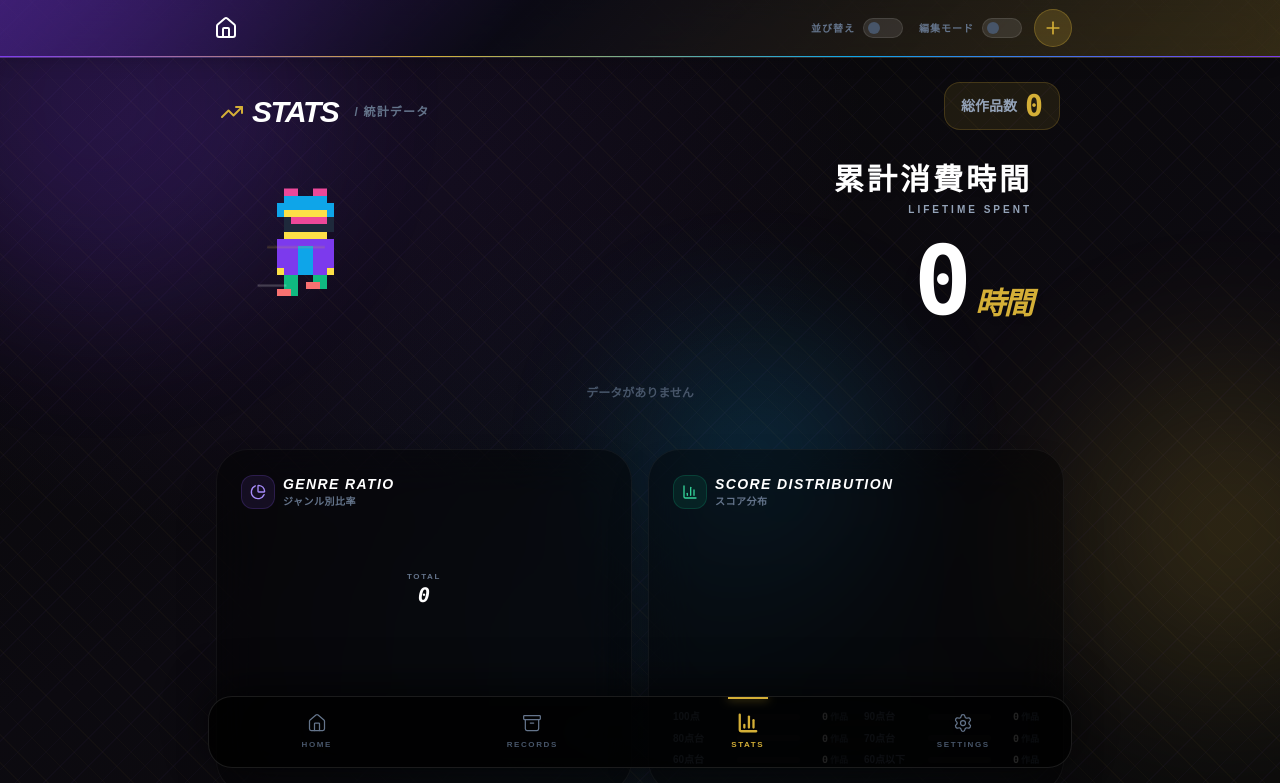
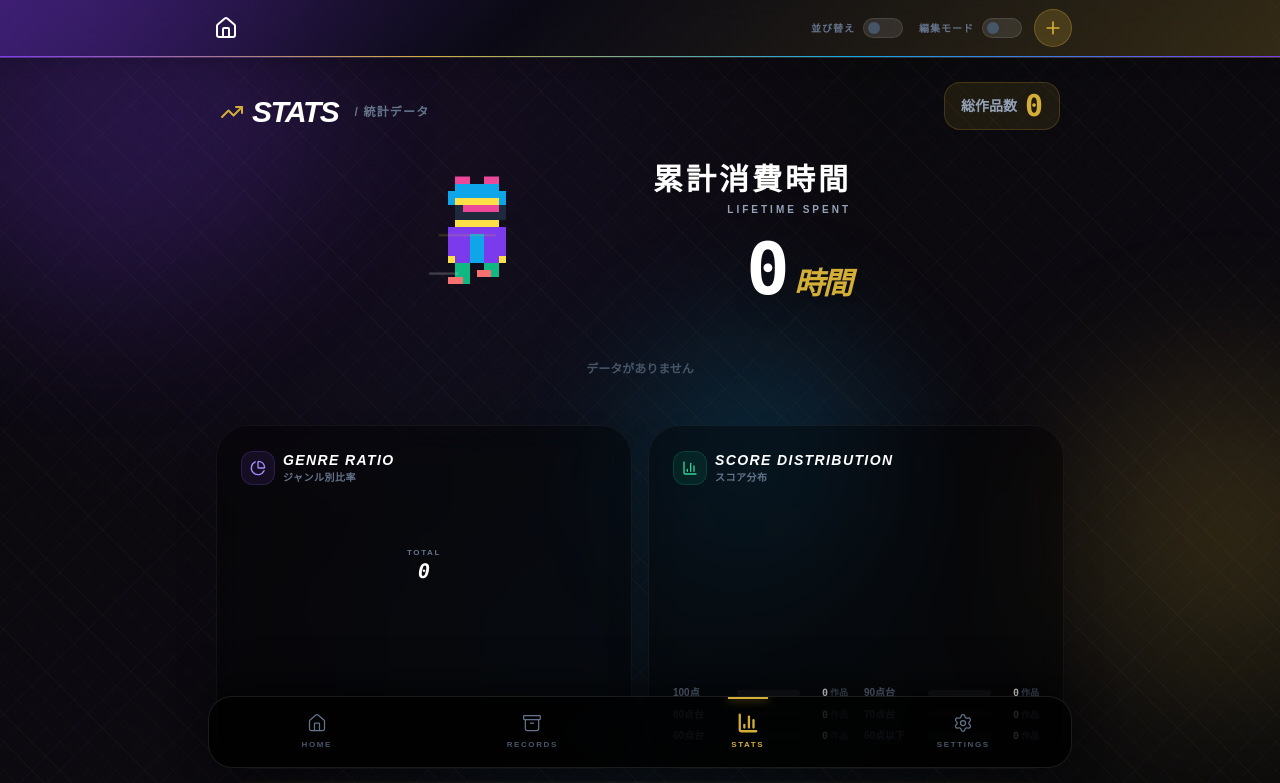
Before and after one commit to junkyardstrike/My-Ranking, a React (Vite) app: page /stats in a window 1280 px wide. Shown: the top 783 px of the page. Built offline with nearby package versions, Linux system fonts and the light colour scheme; a web font is replaced by a local one.

Commit message:
Fix: Remove expand button, optimize Stats blur, adjust layout

```diff
--- a/src/components/ranking/RankingItem.jsx
+++ b/src/components/ranking/RankingItem.jsx
@@ -399,8 +399,8 @@ export default function RankingItem({ item: propItem, isEditMode, dragHandleProp
               </div>
             </div>
             {!localIsCollapsed && imageBase64 && (
-              <div className="flex-shrink-0 p-2 flex items-center">
-                <div className="w-16 h-16 sm:w-20 sm:h-20 rounded-xl overflow-hidden border border-white/10 shadow-2xl bg-black">
+              <div className="flex-shrink-0 p-2 pr-3 flex items-center">
+                <div className="w-20 h-20 sm:w-24 sm:h-24 rounded-xl overflow-hidden border border-white/10 shadow-2xl bg-black">
                   <img src={imageBase64} alt={title} className="w-full h-full object-cover" />
                 </div>
               </div>
@@ -415,15 +415,6 @@ export default function RankingItem({ item: propItem, isEditMode, dragHandleProp
                   <GripVertical size={16} />
                 </div>
               )}
-              <div
-                className="p-2 text-slate-800 hover:text-white transition-colors"
-                onClick={(e) => {
-                  e.stopPropagation();
-                  setLocalIsCollapsed(!localIsCollapsed);
-                }}
-              >
-                {localIsCollapsed ? <ChevronRight size={14} /> : <ChevronDown size={14} />}
-              </div>
             </div>
           </div>
         )}
--- a/src/views/StatsView.jsx
+++ b/src/views/StatsView.jsx
@@ -227,22 +227,22 @@ export default function StatsView() {
 
           <div className="relative z-10 flex flex-col gap-8">
             {/* Top: Pixel Walker & Total */}
-            <div className="flex flex-row items-center justify-between w-full px-2 sm:px-8">
+            <div className="flex flex-row items-center justify-center gap-8 sm:gap-16 lg:gap-32 w-full px-2 sm:px-8">
               {/* Left: Pixel Walker */}
               <div className="flex-shrink-0">
-                 <PixelWalker className="transform scale-[1.2] origin-left" />
+                 <PixelWalker className="transform scale-[1.2] origin-center" />
               </div>
 
               {/* Right: Total Time */}
-              <div className="flex flex-col items-end text-right">
+              <div className="flex flex-col items-center sm:items-end text-center sm:text-right min-w-0 flex-1 sm:flex-none">
                 <h2 className="text-2xl md:text-3xl font-black text-white tracking-widest mb-1 drop-shadow-md">累計消費時間</h2>
                 <p className="text-[10px] text-slate-400 font-black uppercase tracking-[0.3em] mb-4">Lifetime Spent</p>
 
-                <div className="flex items-baseline gap-2 justify-end">
-                  <span className="text-5xl sm:text-6xl md:text-8xl font-black text-white font-mono tracking-tighter drop-shadow-xl">
+                <div className="flex items-baseline gap-2 justify-center sm:justify-end w-full min-w-0">
+                  <span className="text-4xl sm:text-5xl md:text-7xl font-black text-white font-mono tracking-tighter drop-shadow-xl truncate">
                     <Counter value={stats.lifetimeStats.totalHours} />
                   </span>
-                  <span className="text-2xl sm:text-3xl font-black text-accent italic tracking-tighter drop-shadow-md">時間</span>
+                  <span className="text-xl sm:text-2xl md:text-3xl font-black text-accent italic tracking-tighter drop-shadow-md flex-shrink-0">時間</span>
                 </div>
 
                 {stats.lifetimeStats.days > 0 && (
@@ -290,7 +290,7 @@ export default function StatsView() {
         </section>
 
         {/* 1. Genre Ratio Chart */}
-        <section className="bg-black/40 backdrop-blur-xl border border-white/5 rounded-[32px] px-6 py-2 shadow-2xl relative overflow-hidden group">
+        <section className="bg-black/40 backdrop-blur-md border border-white/5 rounded-[32px] px-6 py-2 shadow-2xl relative overflow-hidden group">
           <div className="flex items-center justify-between mt-4">
             <div className="flex items-center gap-2">
               <div className="p-2 bg-violet-500/10 rounded-xl border border-violet-500/20">
@@ -346,7 +346,7 @@ export default function StatsView() {
         </section>
 
         {/* 2. Score Distribution */}
-        <section className="bg-black/40 backdrop-blur-xl border border-white/5 rounded-[32px] p-6 shadow-2xl">
+        <section className="bg-black/40 backdrop-blur-md border border-white/5 rounded-[32px] p-6 shadow-2xl">
           <div className="flex items-center gap-2 mb-6">
             <div className="p-2 bg-emerald-500/10 rounded-xl border border-emerald-500/20">
               <BarChart3 className="w-4 h-4 text-emerald-400" />
@@ -393,7 +393,7 @@ export default function StatsView() {
         {/* 3. Hall of Fame */}
         <section className="md:col-span-2 relative">
           <div className="absolute -inset-[1px] bg-gradient-to-r from-yellow-400 via-yellow-200 to-yellow-600 rounded-[34px] blur-[2px] opacity-20" />
-          <div className="relative bg-black/60 backdrop-blur-2xl border border-yellow-500/30 rounded-[32px] p-6 shadow-2xl">
+          <div className="relative bg-black/60 backdrop-blur-md border border-yellow-500/30 rounded-[32px] p-6 shadow-2xl">
             <div className="flex items-center justify-between mb-4">
               <div className="flex items-center gap-2">
                 <div className="p-2 bg-yellow-500/10 rounded-xl border border-yellow-500/20">
```
